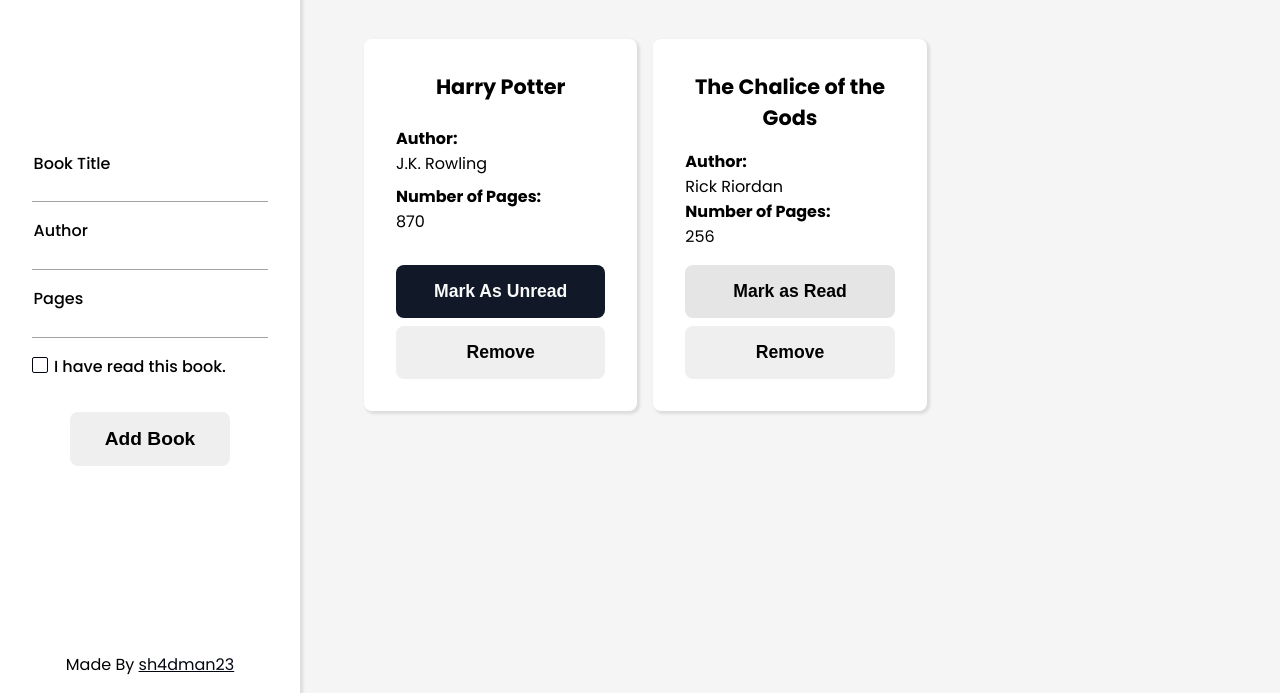
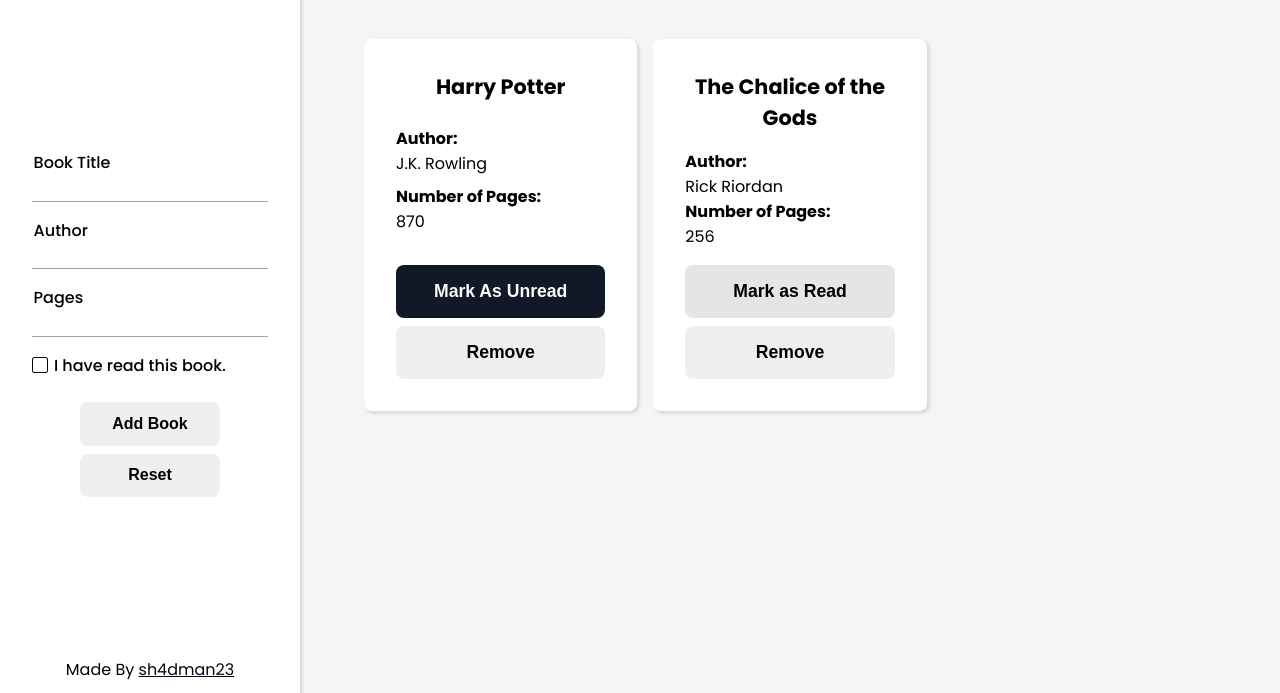
Before and after one commit to sh4dman23/library, a plain HTML site: page index.html in a window 1280 px wide. Shown: the part 107-800 px from the top of the page. Drawn offline with Linux system fonts and the light colour scheme; a web font is replaced by a local one.

Commit message:
Fix bug where sidebar would become larger due to more books and add reset button

```diff
--- a/index.html
+++ b/index.html
@@ -37,7 +37,10 @@
                     <p class="error"></p>
                 </div>
 
-                <button type="button" id="addBook" class="add-book">Add Book</button>
+                <div class="buttons">
+                    <button type="button" id="addBook" class="form-button">Add Book</button>
+                    <button type="button" id="resetForm" class="form-button reset-book-form">Reset</button>
+                </div>
             </form>
             <div class="footer">
                 Made By <a href="https://www.github.com/sh4dman23">sh4dman23</a>
--- a/script.js
+++ b/script.js
@@ -1,5 +1,7 @@
 const bookList = document.querySelector('.book-list');
+const addBookForm = document.querySelector('#add-book-form');
 const addButton = document.querySelector('#addBook');
+const resetButton = document.querySelector('#resetForm');
 const counters = document.querySelectorAll('#total, #read');
 
 let userLibrary = [
@@ -80,7 +82,7 @@
 }
 
 // Add books
-addButton.addEventListener('click', event => {
+addButton.addEventListener('click', () => {
     if (!checkForm()) {
         return;
     }
@@ -92,8 +94,10 @@
 
     addBookToLibrary(title.value, author.value, pages.value, readStatus.checked === true ? 'read' : 'not read');
 
-    document.querySelector('#add-book-form').reset();
+    resetForm();
 });
+
+resetButton.addEventListener('click', resetForm);
 
 document.querySelectorAll('input[type="text"], input[type="number"]').forEach(input => {
     input.addEventListener('keyup', () => {
@@ -101,6 +105,10 @@
     });
 });
 
+function resetForm() {
+    addBookForm.reset();
+    document.querySelectorAll('p.error').forEach(p => p.innerHTML = '');
+}
 
 // Checks the whole forms
 function checkForm() {
--- a/style.css
+++ b/style.css
@@ -9,9 +9,13 @@
 body {
     font-family: "Poppins", system-ui, -apple-system, BlinkMacSystemFont, 'Segoe UI', Roboto, Oxygen, Ubuntu, Cantarell, 'Open Sans', 'Helvetica Neue', sans-serif;
     background-color: #f5f5f5;
-    min-height: 100vh;
+    height: 100vh;
     display: grid;
     grid-template-columns: calc(300rem / 16) 4fr;
+}
+
+.sidebar, main {
+    overflow: auto;
 }
 
 .sidebar {
@@ -41,13 +45,14 @@
 svg {
     display: inline-block;
     position: relative;
-    width: 1.2rem;
-    top: 0.25rem;
+    width: 1em;
+    top: 0.15em;
 }
 
 .sidebar p.error {
     color: red;
     fill: red;
+    font-size: 0.92rem;
 }
 
 .form-control {
@@ -87,7 +92,6 @@
 input[type="checkbox"]:checked {
     background-color: #111827;
 }
-
 .checkmark, .checkmark::after {
     pointer-events: none;
     user-select: none;
@@ -123,21 +127,29 @@
     transition: 100ms all ease-in-out;
 }
 
-button.add-book {
-    display: block;
-    padding: 1rem 2.2rem;
-    font-size: 1.2rem;
+button.form-button {
+    display: inline-block;
+    padding: 0.8rem 2rem;
+    font-size: 1rem;
     font-weight: 700;
-    margin: 1rem auto 2rem;
 }
 
 button:hover {
     background-color: #d4d4d4;
 }
 
+#add-book-form .buttons {
+    margin: 0.4rem auto;
+    display: grid;
+    grid-template-rows: repeat(2, auto);
+    align-content: center;
+    align-items: center;
+    gap: 0.5rem;
+}
+
 .footer {
     text-align: center;
-    margin-bottom: 1rem;
+    margin-bottom: 0.7rem;
 }
 
 a {
```
